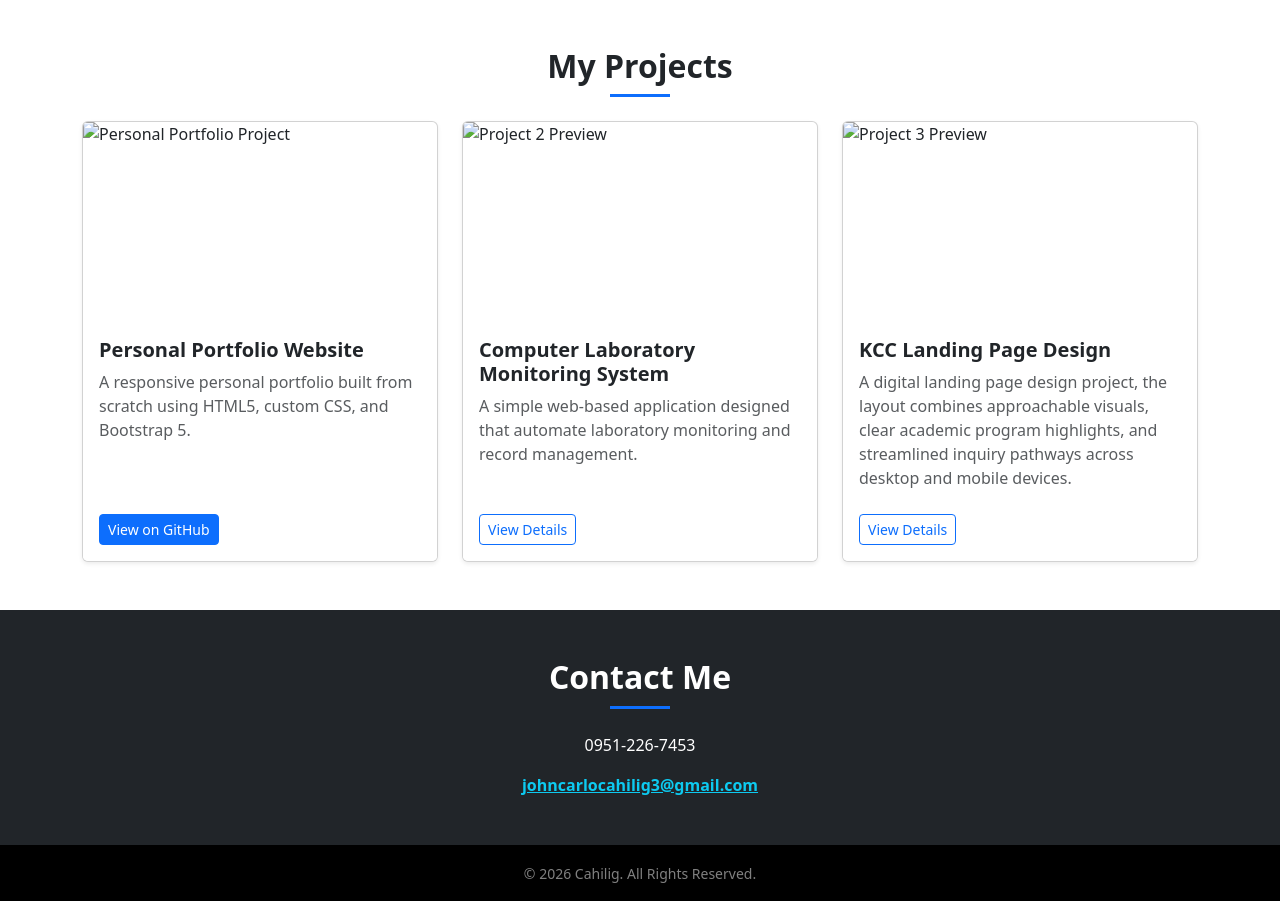
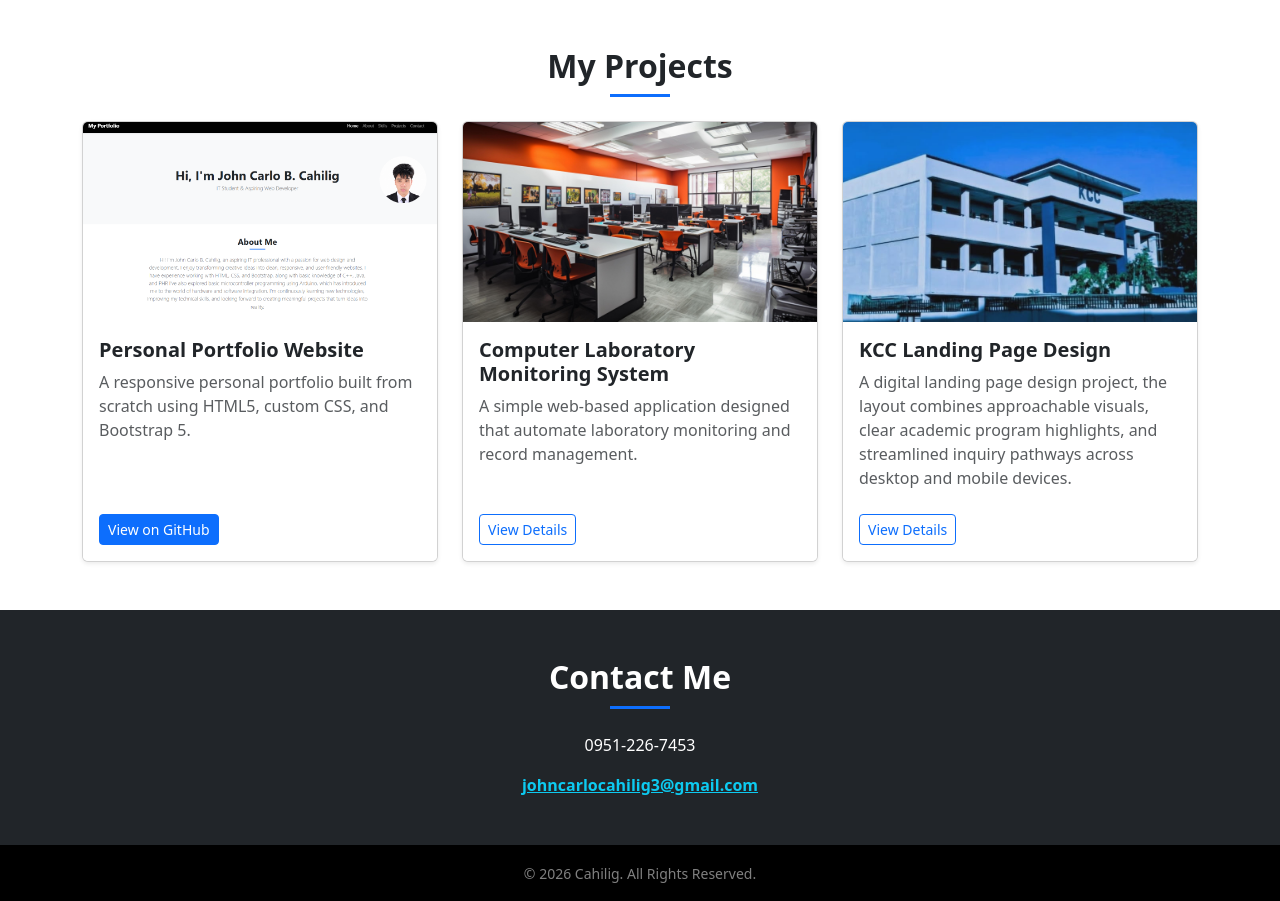
Before and after one commit to jczxchg/Cahilig-project-1, a plain HTML site: page index.html in a window 1280 px wide. Shown: the part 1280-2181 px from the top of the page. Drawn offline with Linux system fonts and the light colour scheme; files whose address does not match are found by name.

Commit message:
add image on projects

```diff
--- a/index.html
+++ b/index.html
@@ -117,7 +117,7 @@
                 <!-- Project 1 -->
                 <div class="col-md-4">
                     <div class="card project-card h-100 shadow-sm">
-                        <img src="assets/img/project1.jpg" class="card-img-top" alt="Personal Portfolio Project">
+                        <img src="assets/img/PortfolioProj.png" class="card-img-top" alt="Personal Portfolio Project">
                         <div class="card-body">
                             <h5 class="card-title fw-bold">Personal Portfolio Website</h5>
                             <p class="card-text text-muted">A responsive personal portfolio built from scratch using HTML5, custom CSS, and Bootstrap 5.</p>
@@ -131,7 +131,7 @@
                 <!-- Project 2 -->
                 <div class="col-md-4">
                     <div class="card project-card h-100 shadow-sm">
-                        <img src="assets/img/project2.jpg" class="card-img-top" alt="Project 2 Preview">
+                        <img src="assets/img/comlab.jpg" class="card-img-top" alt="Project 2 Preview">
                         <div class="card-body">
                             <h5 class="card-title fw-bold"> Computer Laboratory Monitoring System</h5>
                             <p class="card-text text-muted">A simple web-based application designed that automate laboratory monitoring and record management. </p>
@@ -145,7 +145,7 @@
                 <!-- Project 3 -->
                 <div class="col-md-4">
                     <div class="card project-card h-100 shadow-sm">
-                        <img src="assets/img/project3.jpg" class="card-img-top" alt="Project 3 Preview">
+                        <img src="assets/img/KCC-IMAGE.jpg" class="card-img-top" alt="Project 3 Preview">
                         <div class="card-body">
                             <h5 class="card-title fw-bold"> KCC Landing Page Design</h5>
                             <p class="card-text text-muted"> A digital landing page design project, the layout combines approachable visuals, clear academic program highlights, and streamlined inquiry pathways across desktop and mobile devices.
```
Also changed, not shown: assets/img/PortfolioProj.png (added).
